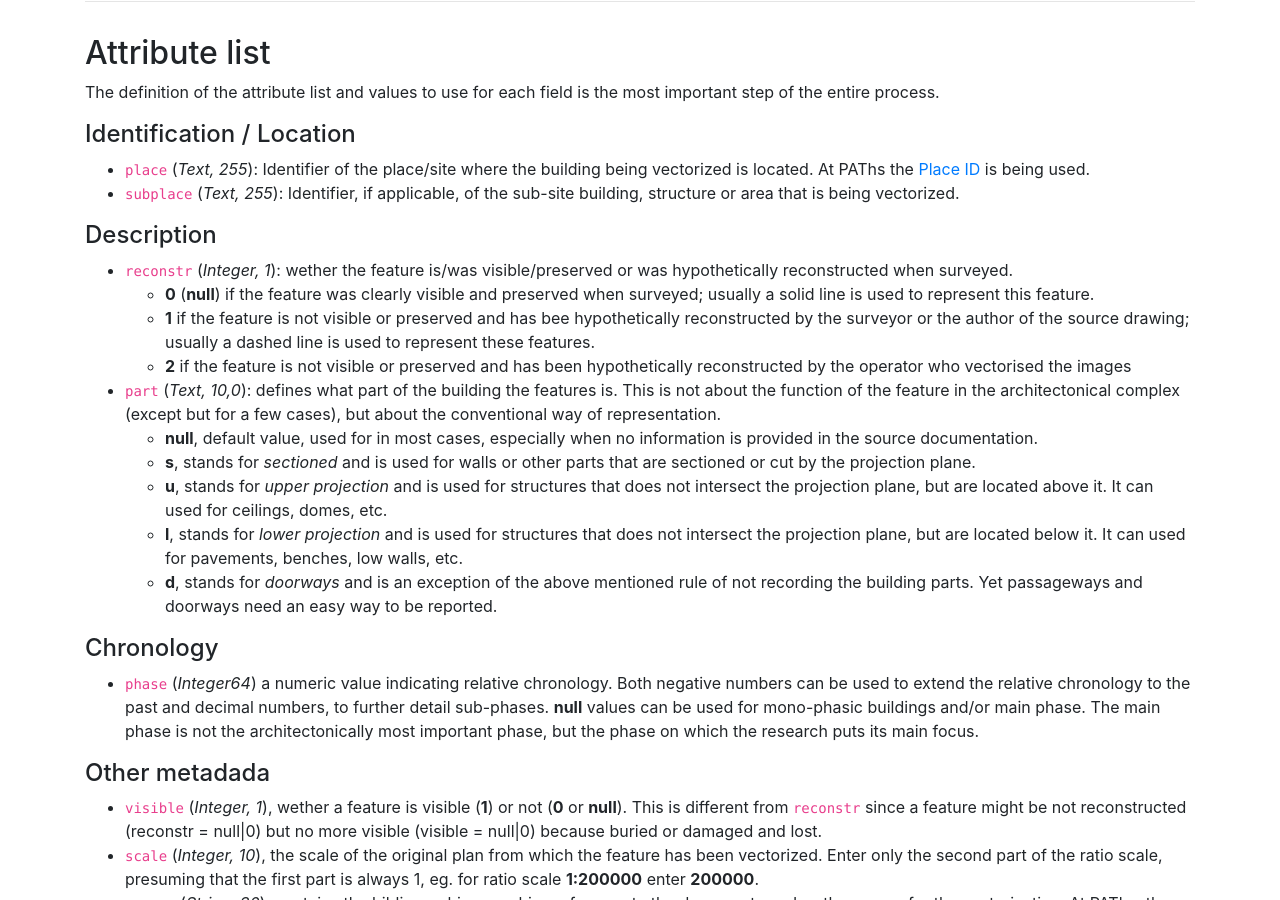
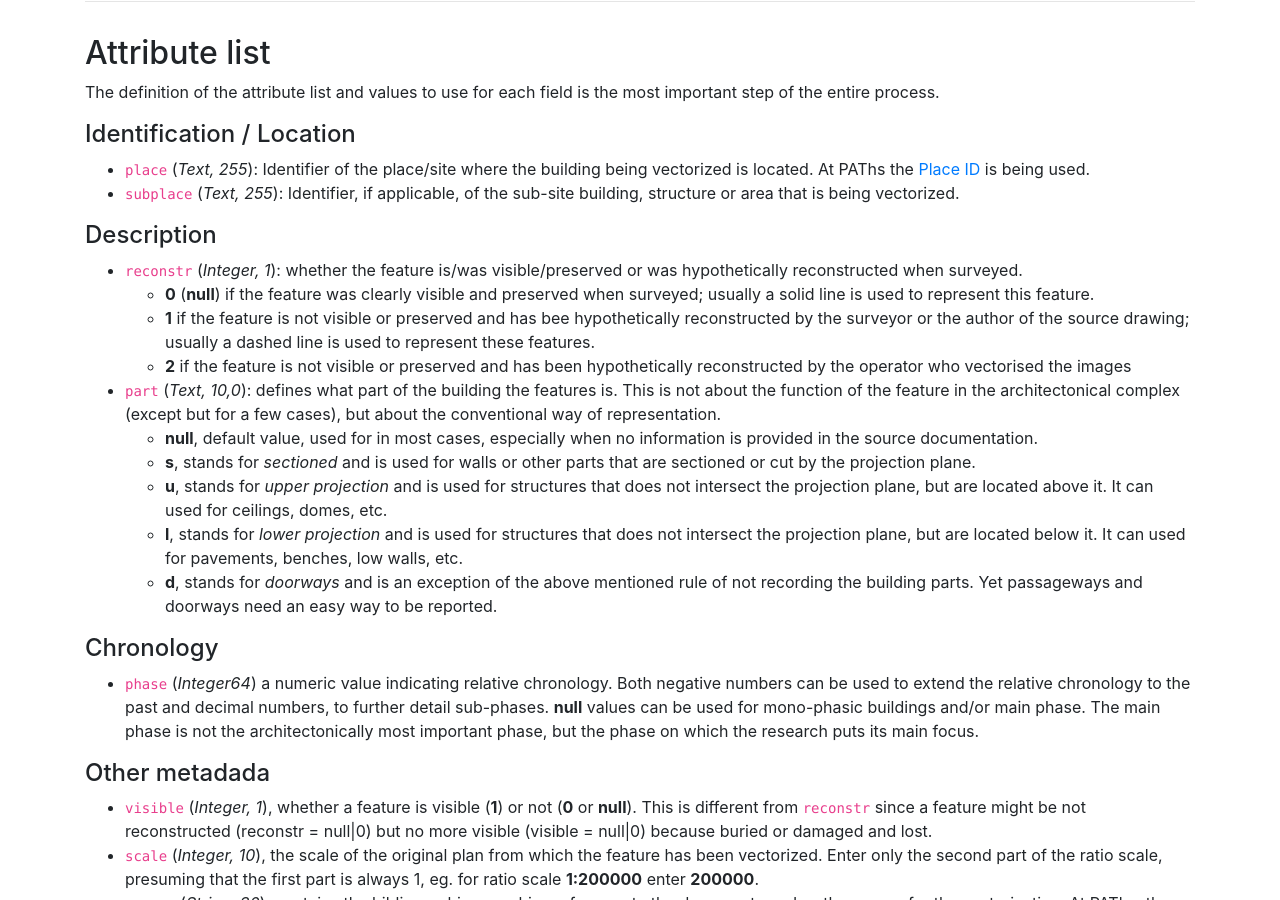
Before and after one commit to paths-erc/docs, a Jekyll site: the page built from gis/vectorization-protocol.md, in a window 1280 px wide and 900 px high, scrolled down 1829 px. Built offline with Jekyll 4.4.1, drawn with Linux system fonts in a browser that asks for light colours; nearby versions of some CDN libraries.

Commit message:
Typo fix

```diff
--- a/gis/vectorization-protocol.md
+++ b/gis/vectorization-protocol.md
@@ -59,7 +59,7 @@ The definition of the attribute list and values to use for each field is the mos
 - `subplace` (*Text, 255*): Identifier, if applicable, of the sub-site building, structure or area that is being vectorized.
 
 #### Description
-- `reconstr` (*Integer, 1*): wether the feature is/was visible/preserved or was hypothetically reconstructed when surveyed.
+- `reconstr` (*Integer, 1*): whether the feature is/was visible/preserved or was hypothetically reconstructed when surveyed.
   - **0** (**null**) if the feature was clearly visible and preserved when surveyed; usually a solid line is used to represent this feature.
   - **1** if the feature is not visible or preserved and has bee hypothetically reconstructed by the surveyor or the author of the source drawing; usually a dashed line is used to represent these features.
   - **2** if the feature is not visible or preserved and has been hypothetically reconstructed by the operator who vectorised the images
@@ -74,7 +74,7 @@ The definition of the attribute list and values to use for each field is the mos
 - `phase` (*Integer64*) a numeric value indicating relative chronology. Both negative numbers can be used to extend the relative chronology to the past and decimal numbers, to further detail sub-phases. **null** values can be used for mono-phasic buildings and/or main phase. The main phase is not the architectonically most important phase, but the phase on which the research puts its main focus.
 
 #### Other metadada
-- `visible` (*Integer, 1*), wether a feature is visible (**1**) or not (**0** or **null**). This is different from `reconstr` since a feature might be not reconstructed (reconstr = null\|0) but no more visible (visible = null\|0) because buried or damaged and lost.
+- `visible` (*Integer, 1*), whether a feature is visible (**1**) or not (**0** or **null**). This is different from `reconstr` since a feature might be not reconstructed (reconstr = null\|0) but no more visible (visible = null\|0) because buried or damaged and lost.
 - `scale` (*Integer, 10*), the scale of the original plan from which the feature has been vectorized. Enter only the second part of the ratio scale, presuming that the first part is always 1, eg. for ratio scale **1:200000** enter **200000**.
 - `source` (*String, 30*), contains the bibliographic or archive reference to the document used as the source for the vectorization. At PAThs, the Zotero identifier of [PAThs official bibliographic repository is being used](https://www.zotero.org/groups/2189557/erc-paths).
 - `subsource` (*String, 255*), enter page number and or figure number of the bibliographic record containing the original image.
```
